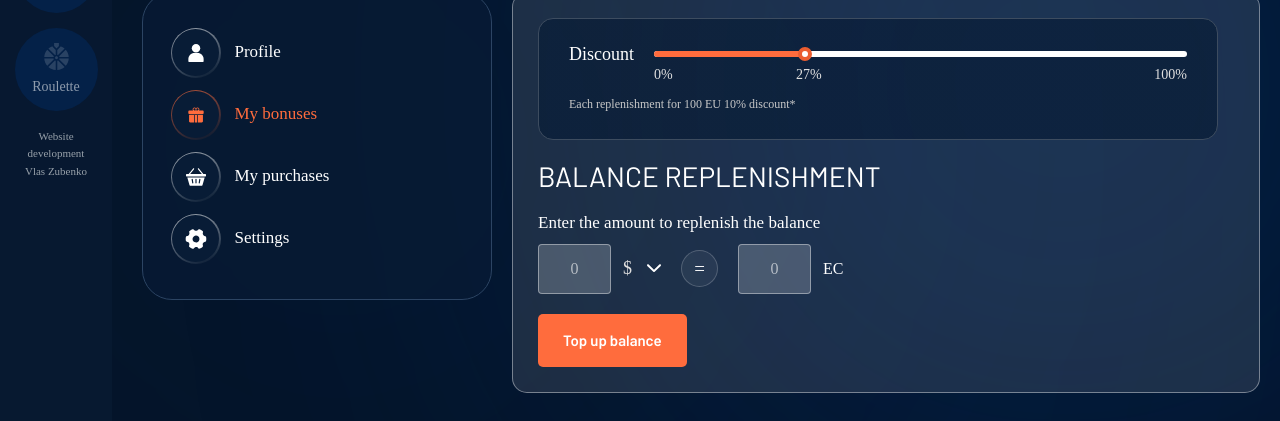
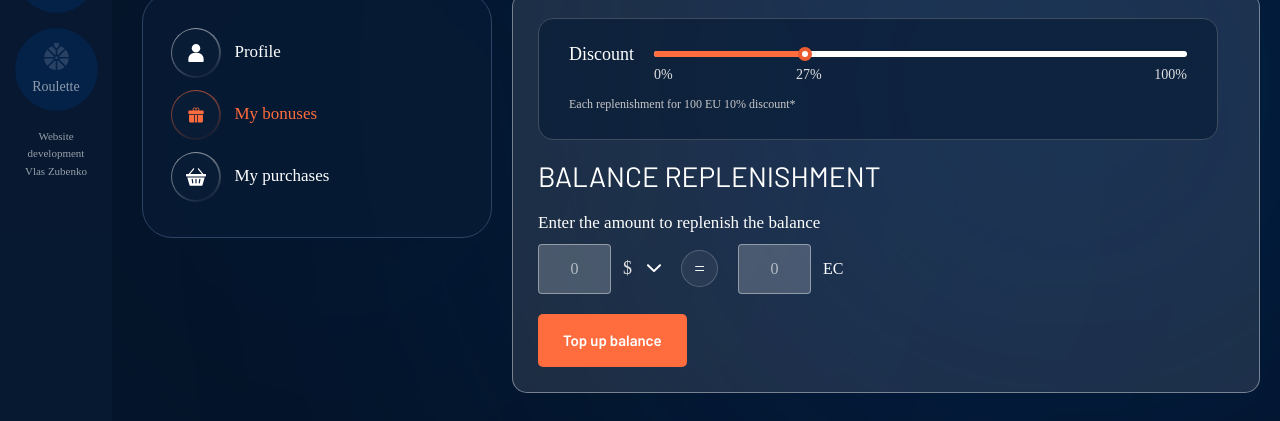
Before and after one commit to dimaakushnir/EVIL-ARK, a plain HTML site: page bonuses.html in a window 1280 px wide. Shown: the part 281-702 px from the top of the page. Drawn offline with nearby package versions, Linux system fonts and the light colour scheme; a web font is replaced by a local one.

Commit message:
add changes

```diff
--- a/bonuses.html
+++ b/bonuses.html
@@ -323,17 +323,6 @@
                                                     <span class="link-menu-inner__text">My purchases</span>
                                                 </a>
                                             </li>
-                                            <li class="dropdown-menu-inner__list-item menu-inner__item">
-                                                <a href="" class="menu-inner__link link-menu-inner">
-                                                    <span
-                                                        class="link-menu-inner__image link-menu-inner__image_settings">
-                                                        <svg class="delivery__arrow">
-                                                            <use xlink:href="#settings"></use>
-                                                        </svg>
-                                                    </span>
-                                                    <span class="link-menu-inner__text">Settings</span>
-                                                </a>
-                                            </li>
                                         </ul>
                                     </div>
                                 </div>
```
Also changed, not shown: profile.html (+0 -11 lines), purchases.html (+0 -11 lines).
